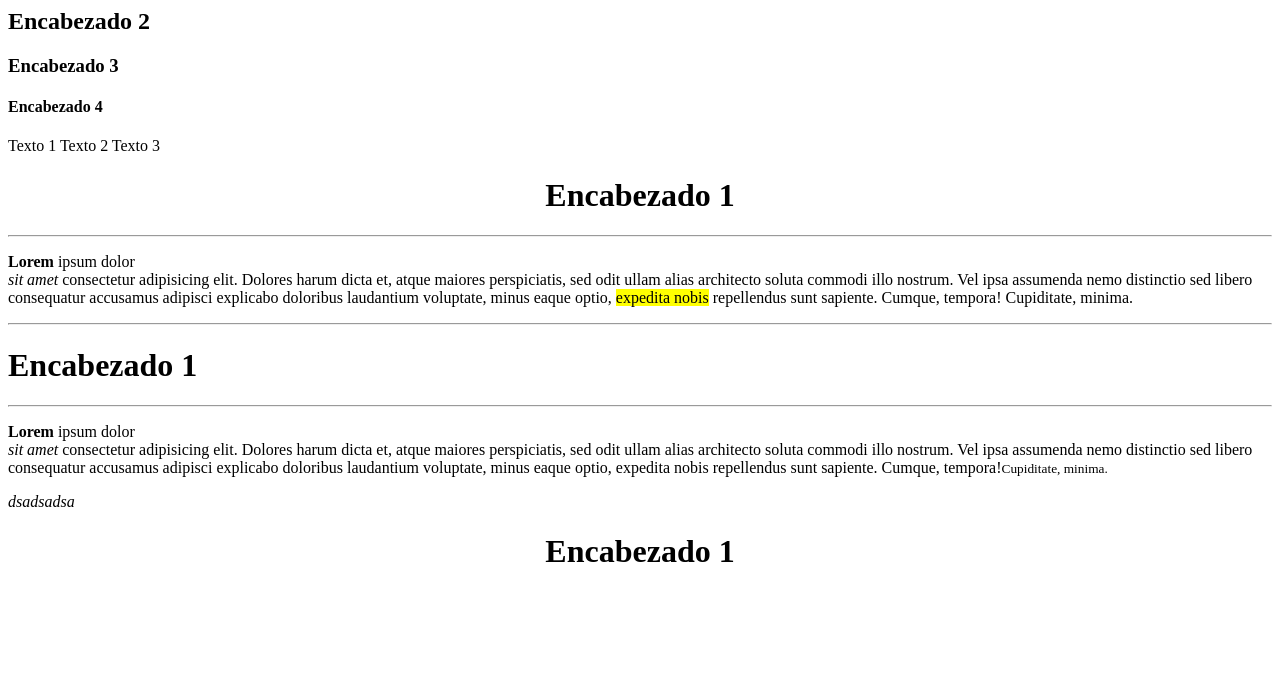
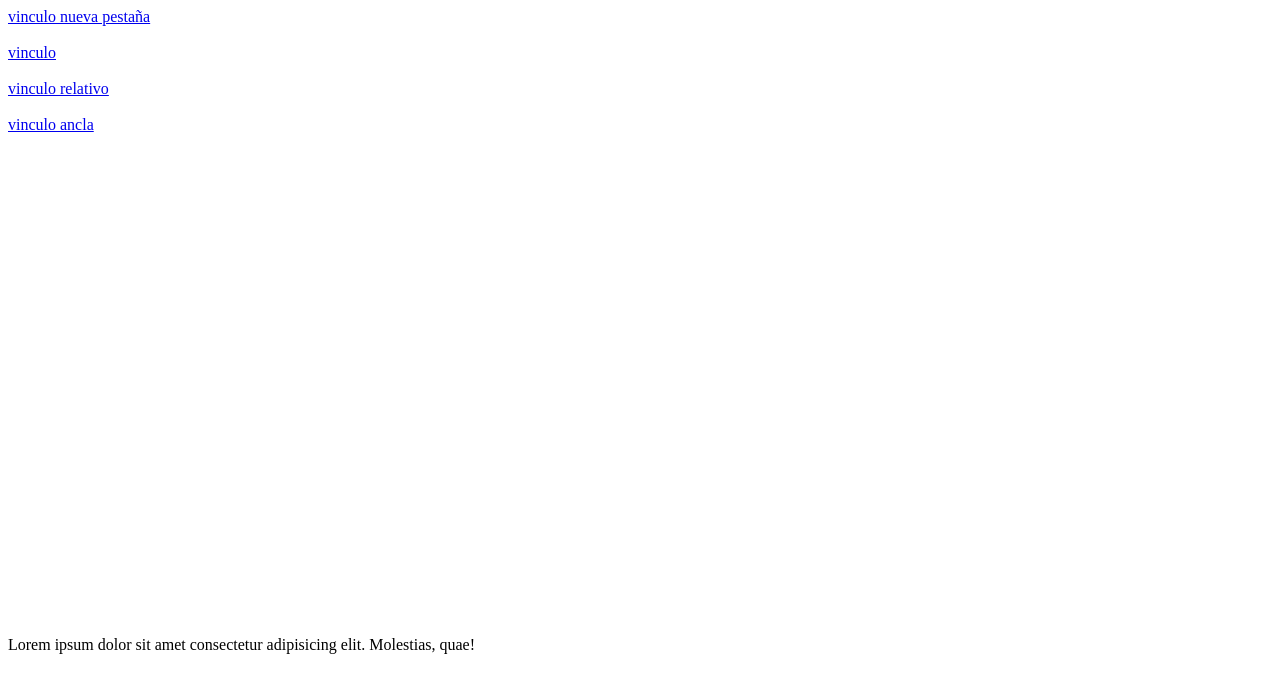
Before and after one commit to astronmy/0522TDFE1N2C2LAED0522PT, a plain HTML site: page index.html in a window 1280 px wide. Drawn offline with Linux system fonts and the light colour scheme.

Commit message:
after class

```diff
--- a/index.html
+++ b/index.html
@@ -1,67 +1,48 @@
-<html>
+<!DOCTYPE html>
+<html lang="en">
 
 <head>
-  <title>Mi primer sitio</title>
+  <meta charset="UTF-8">
+  <meta http-equiv="X-UA-Compatible" content="IE=edge">
+  <meta name="viewport" content="width=device-width, initial-scale=1.0">
+  <title>Clase 05</title>
 </head>
 
 <body>
-  <!--
-        <nombre_etiqueta>
-          ---contenido---
-        </nombre_etiqueta>
+  <a href="https://www.google.com/" target="_blank">vinculo nueva pestaña</a>
 
-        Se % en dos tipos. En elementos de Línea (*)
-        y en elementos de Bloque (**)
+  <br><br>
 
-        * Es el elemento que ocupa el espacio asociado
-        a su contenido
+  <a href="https://www.google.com/" target="_self">vinculo</a>
 
-        ** Es el elemento que ocupa todo el espacio
-        disponible independientemente de su contenido
+  <br><br>
+  <a href="views/otro.html">vinculo relativo</a>
 
-        Como espacio disponible nos referimos al ancho
+  <br><br>
+  <a href="#parrafo-ancla" >vinculo ancla</a>
 
-        headings
-
-        h1, h2, h3, h4, h5 , h6
+  <br><br>
+  <br><br>
+  <br><br>
+  <br><br>
+  <br><br>
+  <br><br>
+  <br><br>
+  <br><br>
+  <br><br>
+  <br><br>
+  <br><br>
+  <br><br>
+  <br><br>
+  <br><br>
 
 
-    -->
 
-  <h2>Encabezado 2</h2>
-  <h3>Encabezado 3</h3>
-  <h4>Encabezado 4</h4>
-
-  <span>Texto 1</span>
-  <span>Texto 2</span>
-  <span>Texto 3</span>
+  <p id="parrafo-ancla">Lorem ipsum dolor sit amet consectetur adipisicing elit. Molestias, quae!</p>
 
 
-  <center><h1>Encabezado 1</h1></center>
-  <hr>
-  <p> <b>Lorem</b> ipsum dolor <br> <i>sit amet</i> consectetur adipisicing elit. Dolores harum dicta et,
-    atque maiores perspiciatis, sed odit ullam alias architecto soluta commodi illo nostrum. Vel ipsa assumenda nemo
-    distinctio sed libero consequatur accusamus adipisci explicabo doloribus laudantium voluptate, minus eaque optio,
-    <mark>expedita nobis</mark> repellendus sunt sapiente. Cumque, tempora! Cupiditate, minima. </p>
 
-  <hr>
-  <h1>Encabezado 1</h1>
-  <hr>
-  <p> <strong>Lorem</strong> ipsum dolor <br> <em>sit amet</em> consectetur adipisicing elit. Dolores harum dicta et,
-    atque maiores perspiciatis, sed odit ullam alias architecto soluta commodi illo nostrum. Vel ipsa assumenda nemo
-    distinctio sed libero consequatur accusamus adipisci explicabo doloribus laudantium voluptate, minus eaque optio,
-    expedita nobis repellendus sunt sapiente. Cumque, tempora!<small>Cupiditate, minima.</small>  </p>
 
-  <cite>
-
-  </cite>
-  <address>
-    dsadsadsa
-  </address>
-
-  <div align="center">
-    <h1>Encabezado 1</h1>
-  </div>
 
 </body>
 
```
Also changed, not shown: ejemplo.html (deleted, +0 -21 lines), views/listas.html (added, +52 -0 lines), views/otro.html (added, +26 -0 lines), img/logo.png (added).
